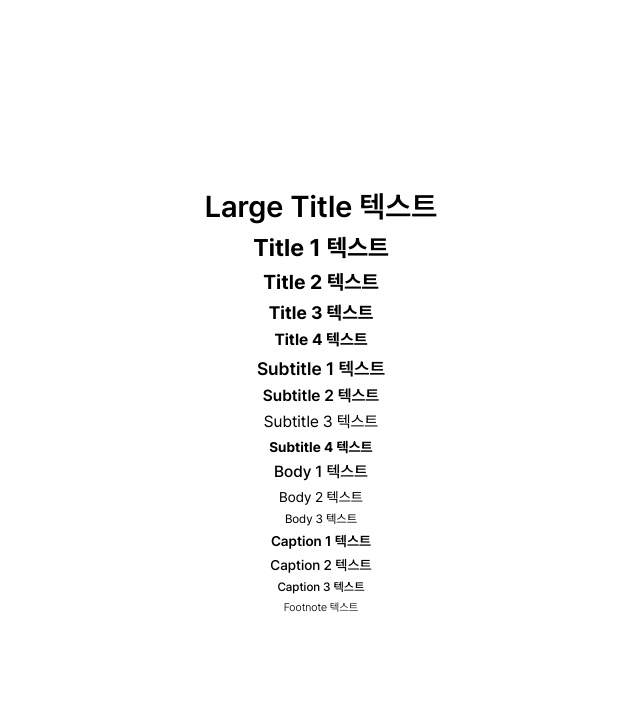
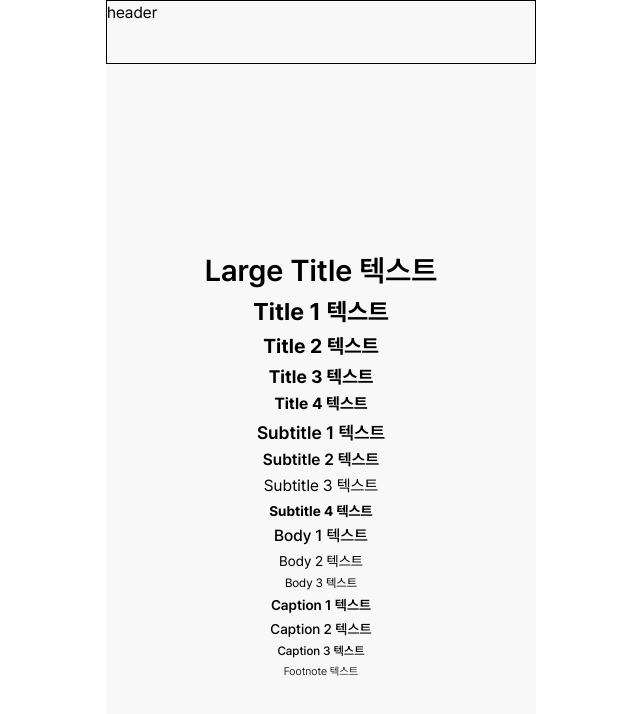
Before and after one commit to FC-DEV3-Final-Project/zoop-frontend, a Next.js app: page /test in a window 1280 px wide. Shown: the top 714 px of the page, without its empty margins (319-959 px from the left). Built offline with nearby package versions, Linux system fonts and the light colour scheme.

Commit message:
style: 공통 레이아웃 설정

```diff
--- a/src/app/layout.tsx
+++ b/src/app/layout.tsx
@@ -1,6 +1,7 @@
 import "./globals.css";
 import localFont from 'next/font/local'
 import type { Metadata } from "next";
+import Header from '@/layout/Header';
 
 const pretendard = localFont({
   src: '../../public/fonts/PretendardVariable.woff2',
@@ -10,8 +11,8 @@ const pretendard = localFont({
 })
 
 export const metadata: Metadata = {
-  title: "Create Next App",
-  description: "Generated by create next app",
+  title: "zoop",
+  viewport: "width=device-width, initial-scale=1",
 };
 
 export default function RootLayout({
@@ -21,7 +22,12 @@ export default function RootLayout({
 }>) {
   return (
     <html lang="en" className={pretendard.variable}>
-      <body className="font-pretendard">{children}</body>
+      <body className="font-pretendard">
+        <div className="mx-auto w-full max-w-[430px] bg-[#f8f8f8] min-h-screen">
+          <Header />
+          {children}
+        </div>
+      </body>
     </html>
   );
 }
--- /dev/null
+++ b/src/layout/Header.tsx
@@ -0,0 +1,7 @@
+import React from "react";
+
+const Header = () => {
+  return <div className="h-16 border-1 border-black">header</div>;
+};
+
+export default Header;
```
